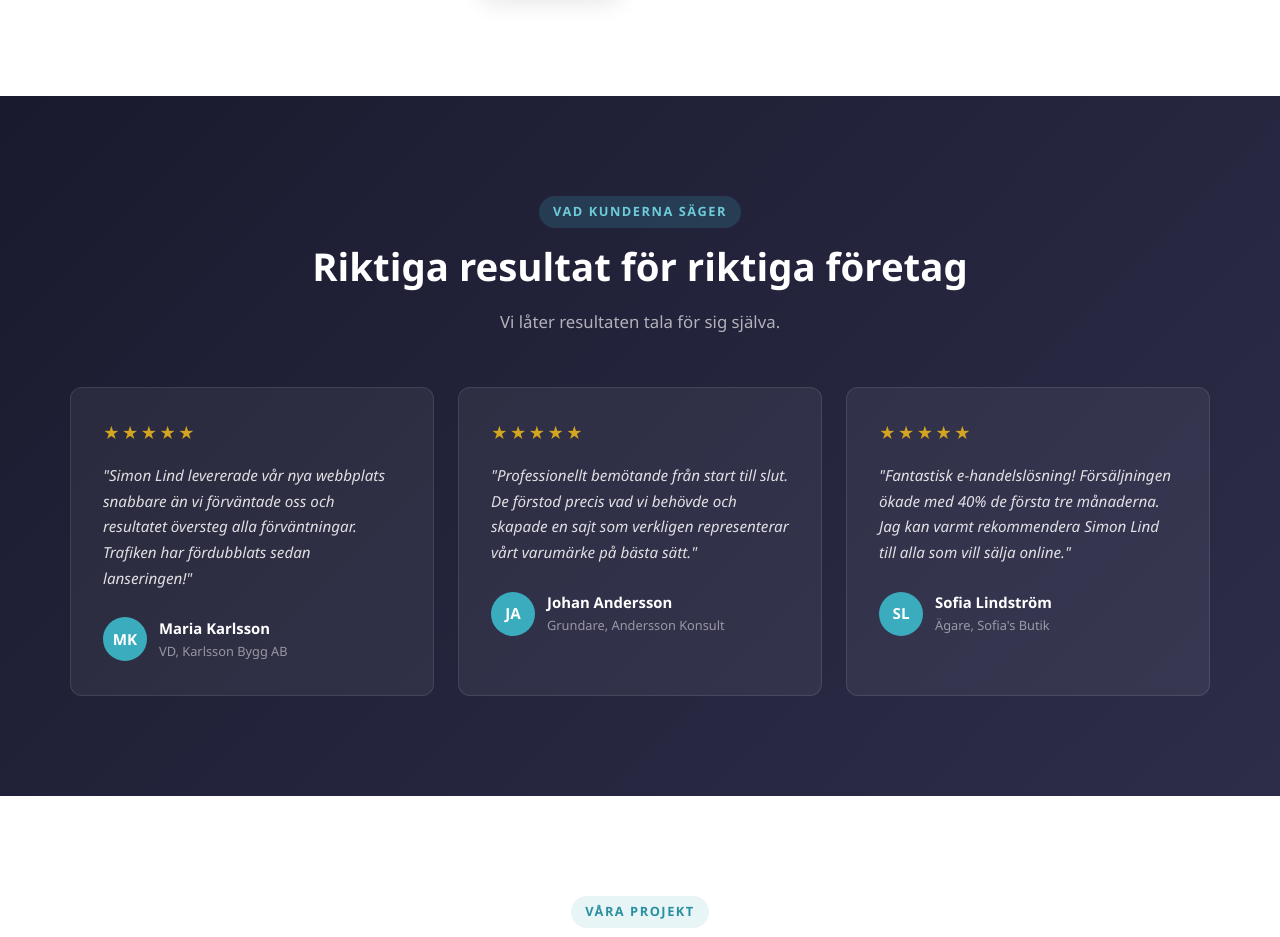
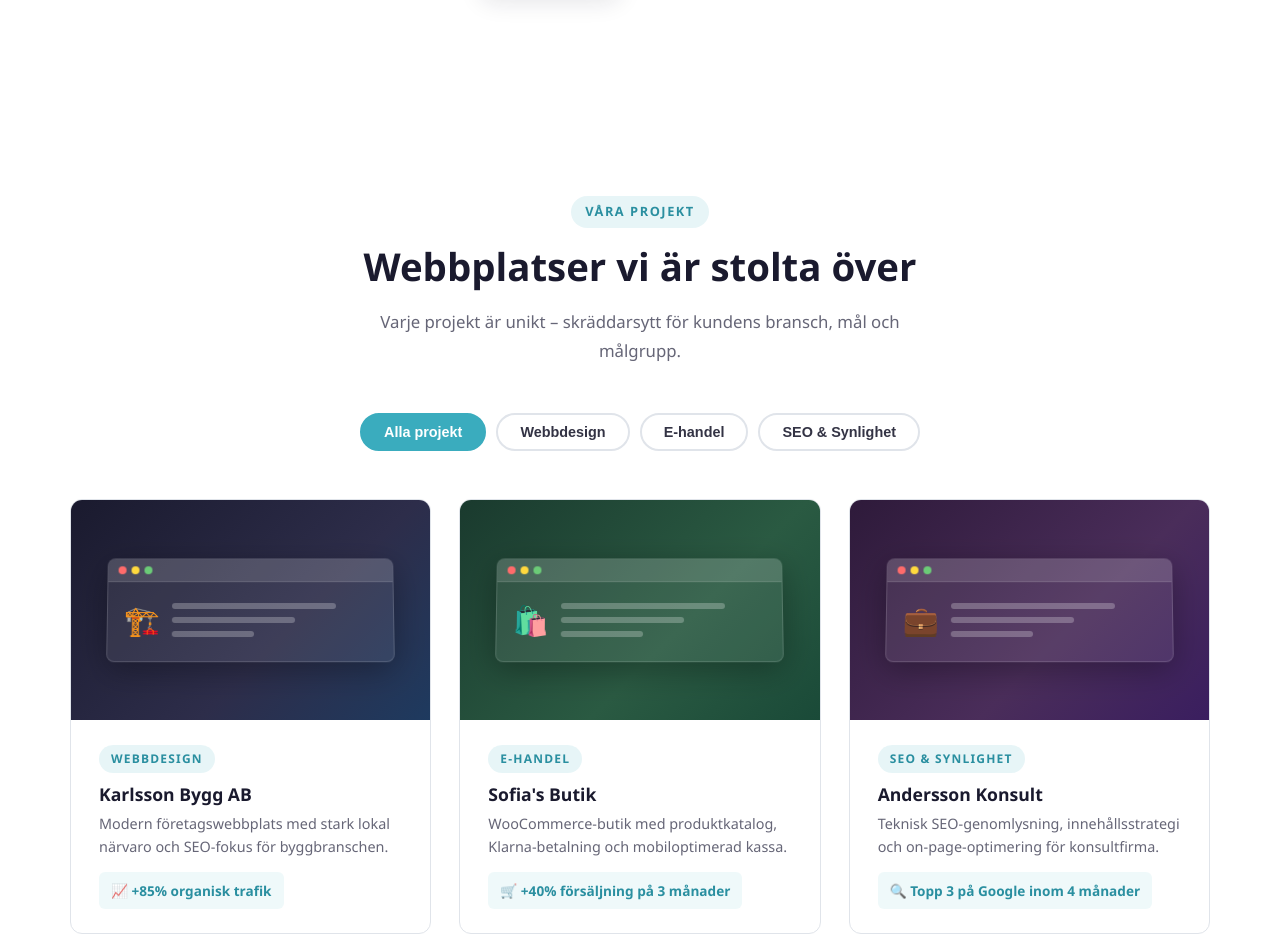
Before and after one commit to bellemartineebusiness/Simonlindd, a plain HTML site: page index.html in a window 1280 px wide. Shown: the part 4334-5271 px from the top of the page. Drawn offline with Linux system fonts and the light colour scheme.

Commit message:
sparar sidan

```diff
--- a/index.html
+++ b/index.html
@@ -196,7 +196,7 @@
       <div class="package-card popular">
         <div class="popular-badge">⭐ Mest populär</div>
         <div class="package-name">Business</div>
-        <div class="package-price">18 500 <span>kr</span></div>
+        <div class="package-price">11 900 <span>kr</span></div>
         <div class="package-desc">Den kompletta lösningen för etablerade företag som vill synas, konvertera och växa.</div>
         <ul class="package-features">
           <li>Upp till 15 sidor</li>
@@ -214,7 +214,7 @@
       <!-- E-handel -->
       <div class="package-card">
         <div class="package-name">E-handel</div>
-        <div class="package-price">28 000 <span>kr</span></div>
+        <div class="package-price">19 900 <span>kr</span></div>
         <div class="package-desc">Komplett nätbutik med allt du behöver för att sälja produkter eller tjänster online.</div>
         <ul class="package-features">
           <li>Obegränsat antal sidor</li>
@@ -293,56 +293,6 @@
   </div>
 </section>
 
-<!-- ============================================================
-     RECENSIONER
-     ============================================================ -->
-<section id="recensioner" aria-labelledby="recensioner-heading">
-  <div class="container">
-    <div class="text-center">
-      <span class="section-tag" style="background:rgba(58,172,190,0.2);color:var(--teal-light);">Vad kunderna säger</span>
-      <h2 class="section-title" id="recensioner-heading">Riktiga resultat för riktiga företag</h2>
-      <p class="section-subtitle">Vi låter resultaten tala för sig själva.</p>
-    </div>
-
-    <div class="testimonials-grid">
-      <div class="testimonial-card">
-        <div class="stars">★★★★★</div>
-        <blockquote>"Simon Lind levererade vår nya webbplats snabbare än vi förväntade oss och resultatet översteg alla förväntningar. Trafiken har fördubblats sedan lanseringen!"</blockquote>
-        <div class="reviewer">
-          <div class="reviewer-avatar">MK</div>
-          <div>
-            <div class="reviewer-name">Maria Karlsson</div>
-            <div class="reviewer-role">VD, Karlsson Bygg AB</div>
-          </div>
-        </div>
-      </div>
-
-      <div class="testimonial-card">
-        <div class="stars">★★★★★</div>
-        <blockquote>"Professionellt bemötande från start till slut. De förstod precis vad vi behövde och skapade en sajt som verkligen representerar vårt varumärke på bästa sätt."</blockquote>
-        <div class="reviewer">
-          <div class="reviewer-avatar">JA</div>
-          <div>
-            <div class="reviewer-name">Johan Andersson</div>
-            <div class="reviewer-role">Grundare, Andersson Konsult</div>
-          </div>
-        </div>
-      </div>
-
-      <div class="testimonial-card">
-        <div class="stars">★★★★★</div>
-        <blockquote>"Fantastisk e-handelslösning! Försäljningen ökade med 40% de första tre månaderna. Jag kan varmt rekommendera Simon Lind till alla som vill sälja online."</blockquote>
-        <div class="reviewer">
-          <div class="reviewer-avatar">SL</div>
-          <div>
-            <div class="reviewer-name">Sofia Lindström</div>
-            <div class="reviewer-role">Ägare, Sofia's Butik</div>
-          </div>
-        </div>
-      </div>
-    </div>
-  </div>
-</section>
 
 <!-- ============================================================
      PORTFÖLJ
@@ -516,14 +466,14 @@
             <div class="contact-item-icon">📧</div>
             <div class="contact-item-text">
               <span>E-post</span>
-              <strong><a href="mailto:info@simonlind.se">info@simonlind.se</a></strong>
+              <strong><a href="mailto:Simonlind06@icloud.com">Simonlind06@icloud.com</a></strong>
             </div>
           </div>
           <div class="contact-item">
             <div class="contact-item-icon">📞</div>
             <div class="contact-item-text">
               <span>Telefon</span>
-              <strong><a href="tel:+46701234567">070-123 45 67</a></strong>
+              <strong><a href="tel:+46701234567">070-867 00 50</a></strong>
             </div>
           </div>
           <div class="contact-item">
```
Also changed, not shown: cookiepolicy.html (+2 -2 lines), integritetspolicy.html (+5 -5 lines).
